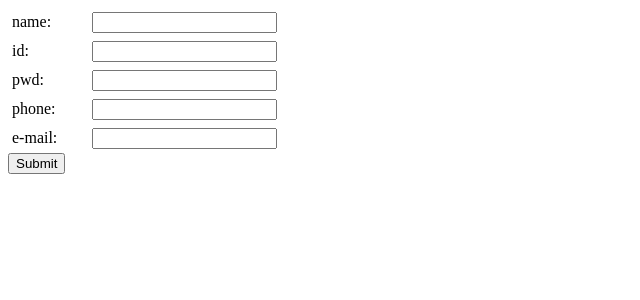
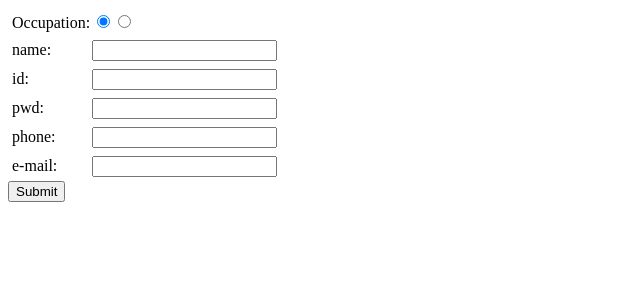
Before and after one commit to kangactor123/react-hook-form-repo, a React (Create React App) app: page / in a window 1280 px wide. Shown: the top 300 px of the page, without its empty margins (0-640 px from the left). Built offline with nearby package versions, Linux system fonts and the light colour scheme.

Commit message:
Dev No Hook Form page

```diff
--- a/package.json
+++ b/package.json
@@ -41,5 +41,8 @@
       "last 1 firefox version",
       "last 1 safari version"
     ]
+  },
+  "devDependencies": {
+    "@types/lodash": "^4.14.191"
   }
 }
--- a/src/page/NoHookForm.tsx
+++ b/src/page/NoHookForm.tsx
@@ -2,8 +2,14 @@ import React, { useState } from "react";
 import InputText from "../component/InputText";
 import { Label, Row } from "../style";
 
+enum Occupation {
+  Student = "student",
+  Professor = "professor",
+}
+
 function NoHookForm() {
-  const [name, setName] = useState(""); // 10글자 이하
+  const [occupation, setOccupation] = useState(Occupation.Professor);
+  const [name, setName] = useState("");
   const [id, setId] = useState("");
   const [pwd, setPwd] = useState("");
   const [phone, setPhone] = useState("");
@@ -47,6 +53,10 @@ function NoHookForm() {
     setEmail(event.currentTarget.value);
   };
 
+  const handleOccupation = (event: React.ChangeEvent<HTMLInputElement>) => {
+    setOccupation(event.currentTarget.value as Occupation);
+  };
+
   const handleSubmit = (event: React.SyntheticEvent) => {
     event.preventDefault();
     if (name.length > 10) {
@@ -67,20 +77,40 @@ function NoHookForm() {
         },
       }));
     }
-    // ...등..
+    // ...등.. 에러 처리 이후 로직 필요.
   };
 
   return (
     <form>
       <Row>
+        <Label>Occupation: </Label>
+        <input
+          type="radio"
+          name="occupation"
+          value="professor"
+          defaultChecked
+          onChange={handleOccupation}
+        />
+        <input
+          type="radio"
+          name="occupation"
+          value="student"
+          onChange={handleOccupation}
+        />
+      </Row>
+      <Row>
         <Label>name: </Label>
         <InputText value={name} onChange={handleName} />
-        {errors.name.invalid && <p className="error">{errors.name.message}</p>}
+        {errors.name.invalid ? (
+          <p className="error">{errors.name.message}</p>
+        ) : null}
       </Row>
       <Row>
         <Label>id: </Label>
         <input type="text" value={id} onChange={handleId} />
-        {errors.id.invalid && <p className="error">{errors.id.message}</p>}
+        {errors.id.invalid ? (
+          <p className="error">{errors.id.message}</p>
+        ) : null}
       </Row>
       <Row>
         <Label>pwd: </Label>
@@ -90,10 +120,12 @@ function NoHookForm() {
         <Label>phone: </Label>
         <input type="text" value={phone} onChange={handlePhone} />
       </Row>
-      <Row>
-        <Label>e-mail: </Label>
-        <input type="text" value={email} onChange={handleEmail} />
-      </Row>
+      {occupation === Occupation.Professor ? (
+        <Row>
+          <Label>e-mail: </Label>
+          <input type="text" value={email} onChange={handleEmail} />
+        </Row>
+      ) : null}
       <button onClick={handleSubmit}>Submit</button>
     </form>
   );
```
Also changed, not shown: 1 other file (tests, documents, lock files or other folders).
